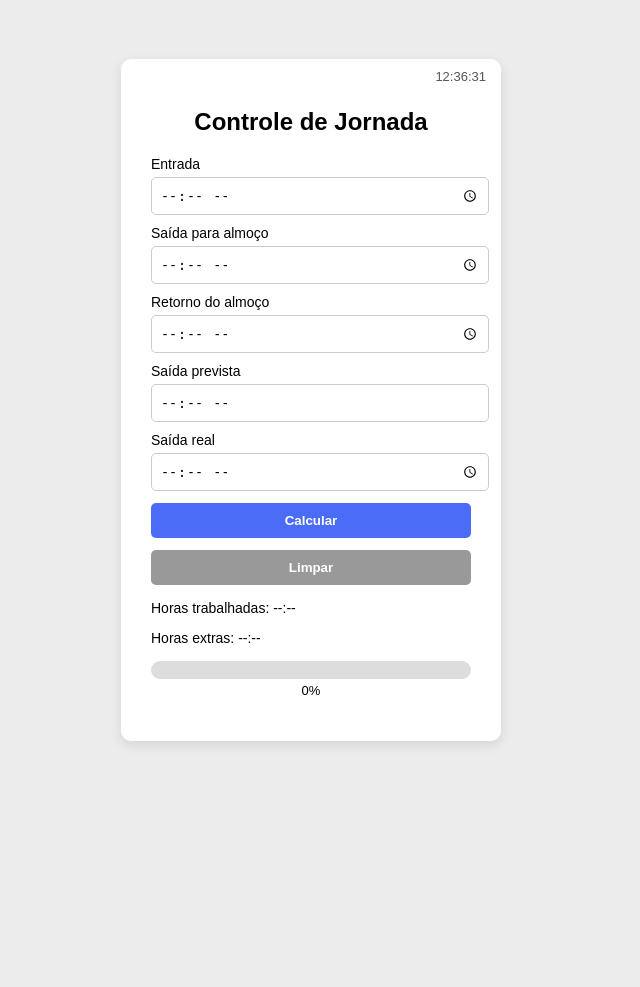
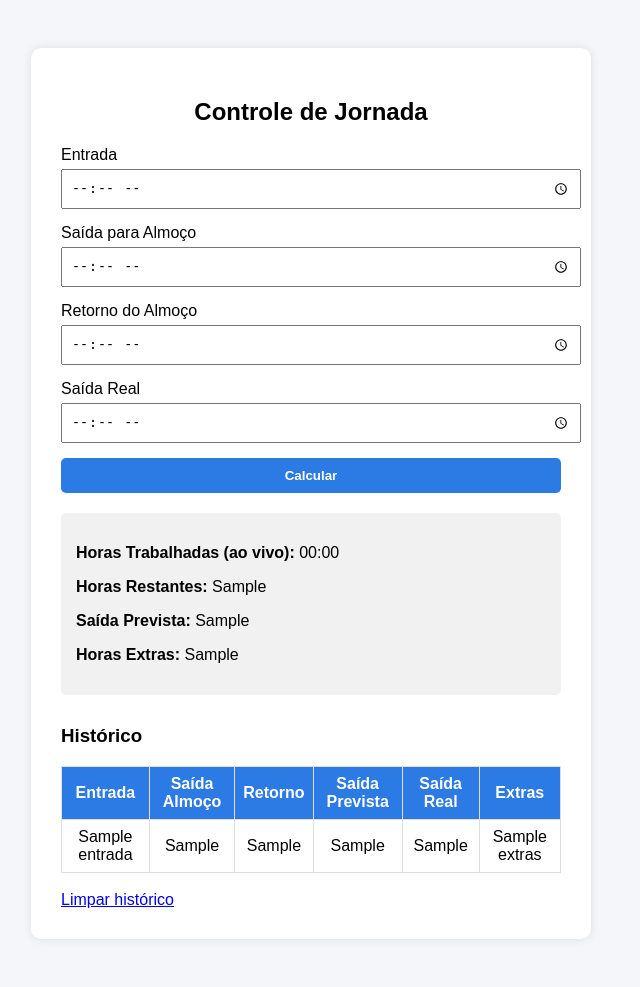
Before and after one commit to tkageyama-design/horario, a Flask app: template templates/index.html in a window 1280 px wide. Shown: the whole page, without its empty margins (329-969 px from the left). Before the commit the page ends 744 px from the top, so only its background shows below. Run offline with Flask 3, Linux system fonts and the light colour scheme; the template is opened without the code that fills it: most values are stand-ins (such as "Sample title", 1, 10 or a date in 2020).

Commit message:
Add files via upload

```diff
--- a/templates/index.html
+++ b/templates/index.html
@@ -1,199 +1,206 @@
 <!DOCTYPE html>
-<html lang="pt-br">
+<html>
 <head>
 
 <meta charset="UTF-8">
-<meta name="viewport" content="width=device-width, initial-scale=1.0">
-
 <title>Controle de Jornada</title>
 
-<link rel="icon" type="image/png" href="{{ url_for('static', filename='favicon.png') }}">
-<link rel="stylesheet" href="{{ url_for('static', filename='style.css') }}">
+<style>
+
+body{
+font-family:Arial;
+background:#f4f6f9;
+padding:40px;
+}
+
+.container{
+background:white;
+padding:30px;
+border-radius:10px;
+width:500px;
+margin:auto;
+box-shadow:0 0 10px rgba(0,0,0,0.1);
+}
+
+h2{
+text-align:center;
+}
+
+input{
+width:100%;
+padding:8px;
+margin-top:5px;
+margin-bottom:15px;
+}
+
+button{
+padding:10px;
+width:100%;
+background:#2c7be5;
+color:white;
+border:none;
+border-radius:5px;
+font-weight:bold;
+cursor:pointer;
+}
+
+.resultado{
+margin-top:20px;
+background:#f1f1f1;
+padding:15px;
+border-radius:5px;
+}
+
+.historico{
+margin-top:30px;
+}
+
+table{
+width:100%;
+border-collapse:collapse;
+}
+
+th,td{
+border:1px solid #ddd;
+padding:8px;
+text-align:center;
+}
+
+th{
+background:#2c7be5;
+color:white;
+}
+
+</style>
 
 </head>
-
 <body>
 
 <div class="container">
 
-<div class="relogio" id="relogio"></div>
-
 <h2>Controle de Jornada</h2>
 
+<form method="POST">
+
 <label>Entrada</label>
-<input type="time" id="entrada">
+<input type="time" id="entrada" name="entrada" value="{{entrada}}" required>
 
-<label>Saída para almoço</label>
-<input type="time" id="saidaAlmoco">
+<label>Saída para Almoço</label>
+<input type="time" id="saida_almoco" name="saida_almoco" value="{{saida_almoco}}" required>
 
-<label>Retorno do almoço</label>
-<input type="time" id="retornoAlmoco">
+<label>Retorno do Almoço</label>
+<input type="time" id="retorno_almoco" name="retorno_almoco" value="{{retorno_almoco}}" required>
 
-<label>Saída prevista</label>
-<input type="time" id="saidaPrevista" readonly>
+<label>Saída Real</label>
+<input type="time" id="saida_real" name="saida_real" value="{{saida_real}}">
 
-<label>Saída real</label>
-<input type="time" id="saidaReal">
+<button type="submit">Calcular</button>
 
-<button onclick="calcular()">Calcular</button>
-<button onclick="limparCampos()" class="limpar">Limpar</button>
+</form>
 
 <div class="resultado">
 
-<p>Horas trabalhadas: <span id="horasTrabalhadas">--:--</span></p>
+<p><b>Horas Trabalhadas (ao vivo):</b> <span id="horas_trabalhadas">00:00</span></p>
 
-<p>Horas extras: <span id="horasExtras">--:--</span></p>
+<p><b>Horas Restantes:</b> {{horas_restantes}}</p>
+
+<p><b>Saída Prevista:</b> {{saida_prevista}}</p>
+
+<p><b>Horas Extras:</b> {{horas_extras}}</p>
 
 </div>
 
-<div class="progress-container">
-<div id="progressBar"></div>
+<div class="historico">
+
+<h3>Histórico</h3>
+
+<table>
+
+<tr>
+<th>Entrada</th>
+<th>Saída Almoço</th>
+<th>Retorno</th>
+<th>Saída Prevista</th>
+<th>Saída Real</th>
+<th>Extras</th>
+</tr>
+
+{% for h in historico %}
+
+<tr>
+<td>{{h.entrada}}</td>
+<td>{{h.saida_almoco}}</td>
+<td>{{h.retorno_almoco}}</td>
+<td>{{h.saida_prevista}}</td>
+<td>{{h.saida_real}}</td>
+<td>{{h.extras}}</td>
+</tr>
+
+{% endfor %}
+
+</table>
+
+<br>
+
+<a href="/limpar">Limpar histórico</a>
+
 </div>
-
-<p id="percentual">0%</p>
 
 </div>
 
 <script>
 
-function paraMinutos(hora){
+function formatarTempo(minutos){
 
-let partes = hora.split(":")
-return parseInt(partes[0])*60 + parseInt(partes[1])
+if(minutos<0){minutos=0}
+
+let h=Math.floor(minutos/60)
+let m=Math.floor(minutos%60)
+
+return String(h).padStart(2,'0')+":"+String(m).padStart(2,'0')
+}
+
+function calcularHoras(){
+
+let entrada=document.getElementById("entrada").value
+let saidaAlmoco=document.getElementById("saida_almoco").value
+let retornoAlmoco=document.getElementById("retorno_almoco").value
+
+if(!entrada){
+document.getElementById("horas_trabalhadas").innerText="00:00"
+return
+}
+
+let agora=new Date()
+
+let partesEntrada=entrada.split(":")
+
+let entradaDate=new Date()
+entradaDate.setHours(partesEntrada[0],partesEntrada[1],0)
+
+let minutosTrabalhados=(agora-entradaDate)/60000
+
+if(saidaAlmoco && retornoAlmoco){
+
+let p1=saidaAlmoco.split(":")
+let p2=retornoAlmoco.split(":")
+
+let saidaDate=new Date()
+saidaDate.setHours(p1[0],p1[1],0)
+
+let retornoDate=new Date()
+retornoDate.setHours(p2[0],p2[1],0)
+
+let minutosAlmoco=(retornoDate-saidaDate)/60000
+
+minutosTrabalhados-=minutosAlmoco
+}
+
+document.getElementById("horas_trabalhadas").innerText=formatarTempo(minutosTrabalhados)
 
 }
 
-function paraHora(min){
-
-let h = Math.floor(min/60)
-let m = min%60
-
-return String(h).padStart(2,'0') + ":" + String(m).padStart(2,'0')
-
-}
-
-function calcular(){
-
-let entrada = document.getElementById("entrada").value
-let saidaAlmoco = document.getElementById("saidaAlmoco").value
-let retornoAlmoco = document.getElementById("retornoAlmoco").value
-let saidaReal = document.getElementById("saidaReal").value
-
-if(!entrada || !saidaAlmoco || !retornoAlmoco) return
-
-let mEntrada = paraMinutos(entrada)
-let mSaidaAlmoco = paraMinutos(saidaAlmoco)
-let mRetornoAlmoco = paraMinutos(retornoAlmoco)
-
-let almoco = mRetornoAlmoco - mSaidaAlmoco
-
-if(almoco < 60){
-
-let campo = document.getElementById("retornoAlmoco")
-
-campo.classList.add("alerta")
-
-setTimeout(()=>campo.classList.remove("alerta"),1200)
-
-}else{
-
-document.getElementById("retornoAlmoco").classList.remove("alerta")
-
-}
-
-let saidaPrevistaMin = mEntrada + 480 + almoco
-
-document.getElementById("saidaPrevista").value = paraHora(saidaPrevistaMin)
-
-let trabalhado = (mSaidaAlmoco - mEntrada) + (mRetornoAlmoco - mSaidaAlmoco)
-
-document.getElementById("horasTrabalhadas").innerText = paraHora(trabalhado)
-
-if(saidaReal){
-
-let mSaidaReal = paraMinutos(saidaReal)
-
-let extra = mSaidaReal - saidaPrevistaMin
-
-if(extra > 0){
-
-document.getElementById("horasExtras").innerText = paraHora(extra)
-
-}else{
-
-document.getElementById("horasExtras").innerText = "00:00"
-
-}
-
-}
-
-}
-
-function atualizarProgresso(){
-
-let entrada = document.getElementById("entrada").value
-let saidaPrevista = document.getElementById("saidaPrevista").value
-
-if(!entrada || !saidaPrevista) return
-
-let agora = new Date()
-
-let agoraMin = agora.getHours()*60 + agora.getMinutes()
-
-let inicio = paraMinutos(entrada)
-let fim = paraMinutos(saidaPrevista)
-
-let progresso = ((agoraMin - inicio)/(fim - inicio))*100
-
-if(progresso < 0) progresso = 0
-if(progresso > 100) progresso = 100
-
-let barra = document.getElementById("progressBar")
-
-barra.style.width = progresso + "%"
-
-if(progresso >= 100){
-
-barra.style.background = "#2ecc71"
-
-}
-
-document.getElementById("percentual").innerText = Math.floor(progresso) + "%"
-
-}
-
-setInterval(atualizarProgresso,60000)
-
-function limparCampos(){
-
-document.getElementById("entrada").value=""
-document.getElementById("saidaAlmoco").value=""
-document.getElementById("retornoAlmoco").value=""
-document.getElementById("saidaPrevista").value=""
-document.getElementById("saidaReal").value=""
-
-document.getElementById("horasTrabalhadas").innerText="--:--"
-document.getElementById("horasExtras").innerText="--:--"
-
-document.getElementById("progressBar").style.width="0%"
-
-document.getElementById("percentual").innerText="0%"
-
-}
-
-function atualizarRelogio(){
-
-let agora = new Date()
-
-let h = String(agora.getHours()).padStart(2,'0')
-let m = String(agora.getMinutes()).padStart(2,'0')
-let s = String(agora.getSeconds()).padStart(2,'0')
-
-document.getElementById("relogio").innerText = h + ":" + m + ":" + s
-
-}
-
-setInterval(atualizarRelogio,1000)
+setInterval(calcularHoras,1000)
 
 </script>
 
```
